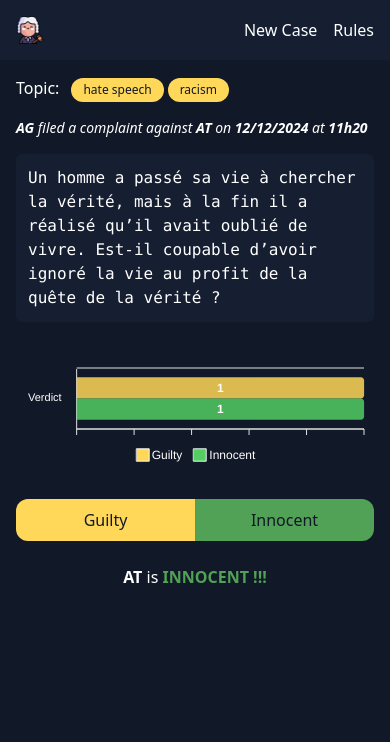
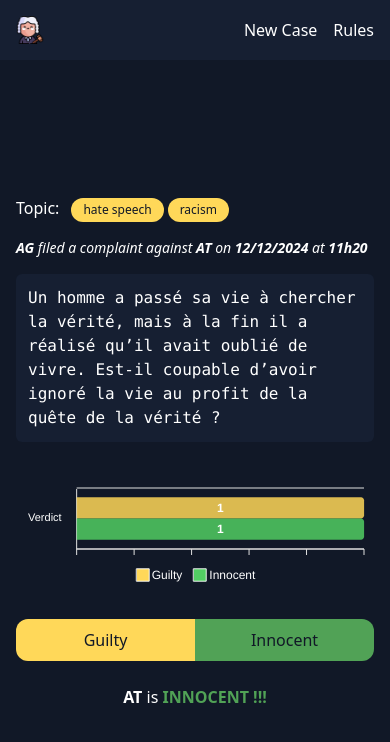
Before and after one commit to alaincodes/miasin, a Nuxt app in the folder frontend/: page / in a window 390 px wide. Shown: the top 742 px of the page. Built offline with nearby package versions, Linux system fonts and the light colour scheme.

Commit message:
add content center to case for mobile

```diff
--- a/frontend/components/Cases.vue
+++ b/frontend/components/Cases.vue
@@ -38,7 +38,7 @@ onMounted(() => {
         @click="fakeContentStore.selectCase(item)"
         class="swiper-slide even:bg-slate-500/20 md:!h-auto"
       >
-        <div class="grid gap-4 p-4 md:px-6 md:py-9">
+        <div class="grid gap-4 h-full content-center p-4 md:px-6 md:py-9">
           <CaseInfos
             :topics="item.topics"
             :accuser="item.accuser"
```
